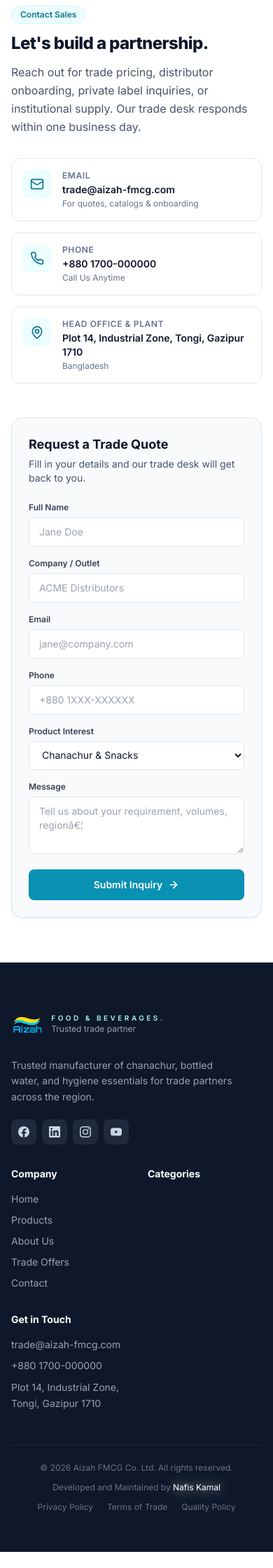
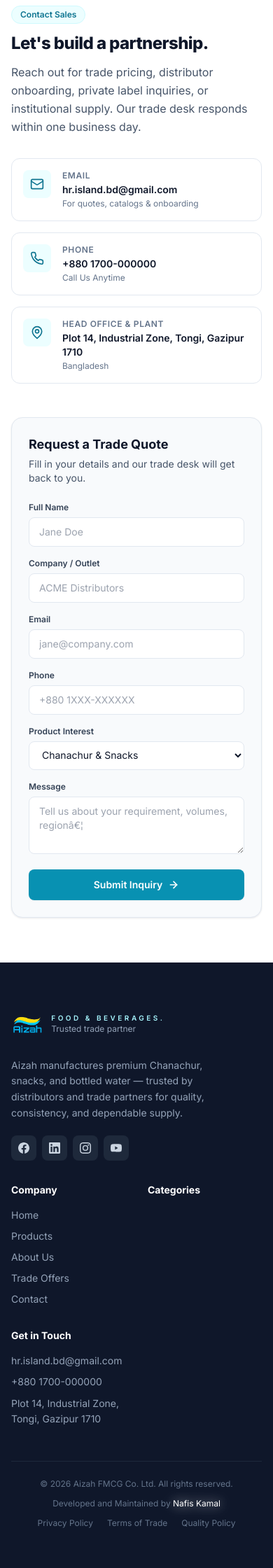
Before and after one commit to Nafis-Kamal-CodeQuest/Aizah, a Django app: page / in a window 390 px wide. Shown: the part 4246-6486 px from the top of the page at 70% size. Before the commit the page ends 6463 px from the top, so only its background shows below. Run offline with Django 5.2, Linux system fonts and the light colour scheme; data that the repository does not hold is empty; some libraries are stand-ins or nearby versions.

Commit message:
Update email, HC phone, HC navbar label, footer descriptions

```diff
--- a/templates/home.html
+++ b/templates/home.html
@@ -533,13 +533,13 @@
             <p class="mt-3 text-slate-600 leading-relaxed max-w-lg">Reach out for trade pricing, distributor onboarding, private label inquiries, or institutional supply. Our trade desk responds within one business day.</p>
 
             <div class="mt-8 space-y-4">
-              <a href="mailto:{{ contact.email|default:"trade@aizah-fmcg.com" }}" class="flex items-start gap-4 p-4 rounded-xl border border-slate-200 hover:border-brand-200 hover:bg-brand-50/40 transition group">
+              <a href="mailto:{{ contact.email|default:"hr.island.bd@gmail.com" }}" class="flex items-start gap-4 p-4 rounded-xl border border-slate-200 hover:border-brand-200 hover:bg-brand-50/40 transition group">
                 <div class="w-10 h-10 rounded-lg bg-brand-50 text-brand-700 flex items-center justify-center shrink-0 group-hover:bg-brand-600 group-hover:text-white transition">
                   <svg class="w-5 h-5" viewBox="0 0 24 24" fill="none" stroke="currentColor" stroke-width="2" stroke-linecap="round" stroke-linejoin="round"><rect width="20" height="16" x="2" y="4" rx="2"/><path d="m22 7-8.97 5.7a1.94 1.94 0 0 1-2.06 0L2 7"/></svg>
                 </div>
                 <div>
                   <div class="text-xs font-semibold text-slate-500 uppercase tracking-wider">Email</div>
-                  <div class="text-sm font-semibold text-slate-900 mt-0.5">{{ contact.email|default:"trade@aizah-fmcg.com" }}</div>
+                  <div class="text-sm font-semibold text-slate-900 mt-0.5">{{ contact.email|default:"hr.island.bd@gmail.com" }}</div>
                   <div class="text-xs text-slate-500 mt-0.5">For quotes, catalogs & onboarding</div>
                 </div>
               </a>
@@ -632,7 +632,7 @@
               <div class="text-xs text-slate-400">Trusted trade partner</div>
             </div>
           </div>
-          <p class="mt-4 text-sm text-slate-400 leading-relaxed max-w-xs">Trusted manufacturer of chanachur, bottled water, and hygiene essentials for trade partners across the region.</p>
+          <p class="mt-4 text-sm text-slate-400 leading-relaxed max-w-xs">Aizah manufactures premium Chanachur, snacks, and bottled water — trusted by distributors and trade partners for quality, consistency, and dependable supply.</p>
           <div class="mt-5 flex items-center gap-2">
             <a href="#" aria-label="Facebook" class="w-9 h-9 rounded-lg bg-slate-800 hover:bg-brand-600 text-slate-300 hover:text-white flex items-center justify-center transition">
               <svg class="w-4 h-4" viewBox="0 0 24 24" fill="currentColor"><path d="M24 12.07C24 5.41 18.63 0 12 0S0 5.41 0 12.07C0 18.1 4.39 23.1 10.13 24v-8.44H7.08v-3.49h3.05V9.41c0-3.02 1.79-4.69 4.53-4.69 1.31 0 2.69.24 2.69.24v2.97h-1.52c-1.49 0-1.96.93-1.96 1.89v2.25h3.33l-.53 3.49h-2.8V24C19.61 23.1 24 18.1 24 12.07Z"/></svg>
@@ -672,7 +672,7 @@
         <div>
           <h4 class="text-sm font-bold text-white mb-4">Get in Touch</h4>
           <ul class="space-y-2.5 text-sm">
-            <li><a href="mailto:{{ contact.email|default:"trade@aizah-fmcg.com" }}" class="text-slate-400 hover:text-brand-400 transition">{{ contact.email|default:"trade@aizah-fmcg.com" }}</a></li>
+            <li><a href="mailto:{{ contact.email|default:"hr.island.bd@gmail.com" }}" class="text-slate-400 hover:text-brand-400 transition">{{ contact.email|default:"hr.island.bd@gmail.com" }}</a></li>
             <li><a href="tel:{{ contact.phone|default:"+8801700000000" }}" class="text-slate-400 hover:text-brand-400 transition">{{ contact.phone|default:"+880 1700-000000" }}</a></li>
             <li class="text-slate-400 leading-relaxed">{{ contact.address|default:"Plot 14, Industrial Zone, Tongi, Gazipur 1710" }}</li>
           </ul>
@@ -736,7 +736,7 @@
                 Request Trade Quote
                 <svg class="w-4 h-4" viewBox="0 0 24 24" fill="none" stroke="currentColor" stroke-width="2.5" stroke-linecap="round" stroke-linejoin="round"><path d="M5 12h14"/><path d="m12 5 7 7-7 7"/></svg>
               </a>
-              <a href="mailto:{{ contact.email|default:"trade@aizah-fmcg.com" }}" class="flex-1 inline-flex items-center justify-center gap-2 bg-white hover:bg-slate-50 text-slate-800 text-sm font-semibold px-5 py-3 rounded-lg border border-slate-200 shadow-sm transition focus-ring">
+              <a href="mailto:{{ contact.email|default:"hr.island.bd@gmail.com" }}" class="flex-1 inline-flex items-center justify-center gap-2 bg-white hover:bg-slate-50 text-slate-800 text-sm font-semibold px-5 py-3 rounded-lg border border-slate-200 shadow-sm transition focus-ring">
                 Email Sales
               </a>
             </div>
```
Also changed, not shown: templates/homecare.html (+5 -5 lines).
